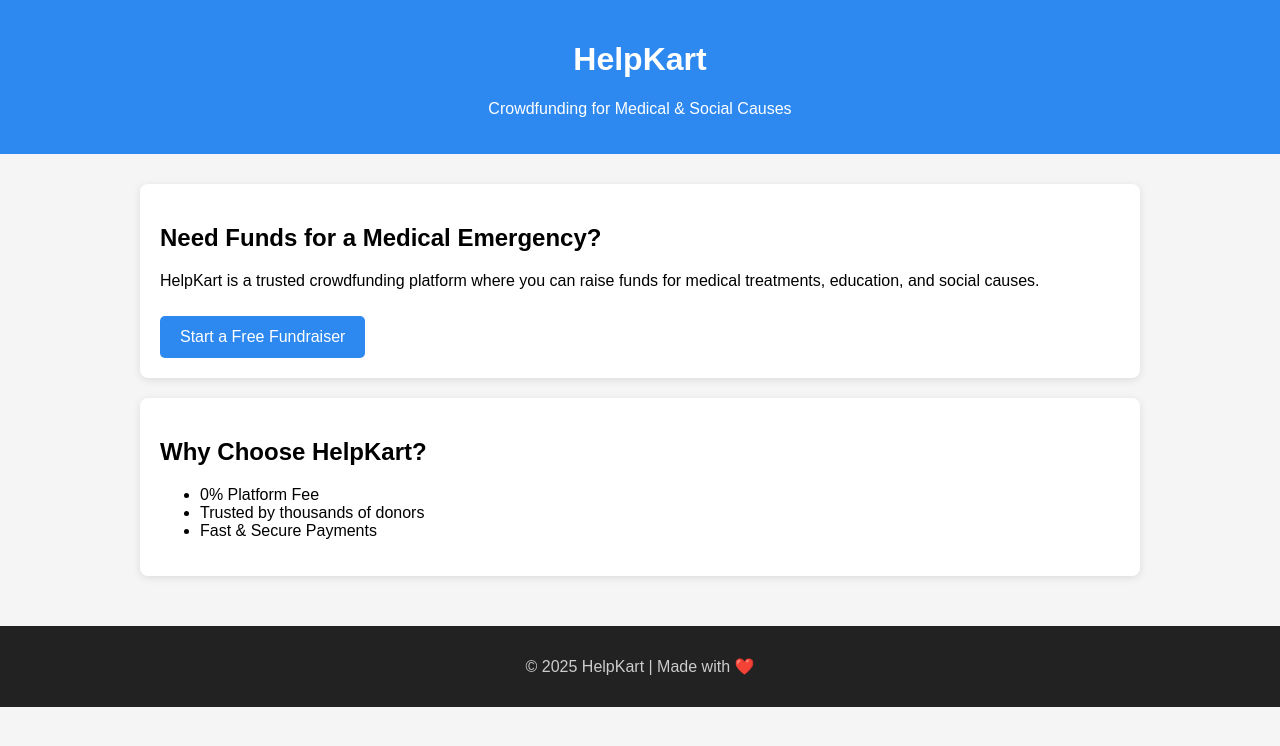
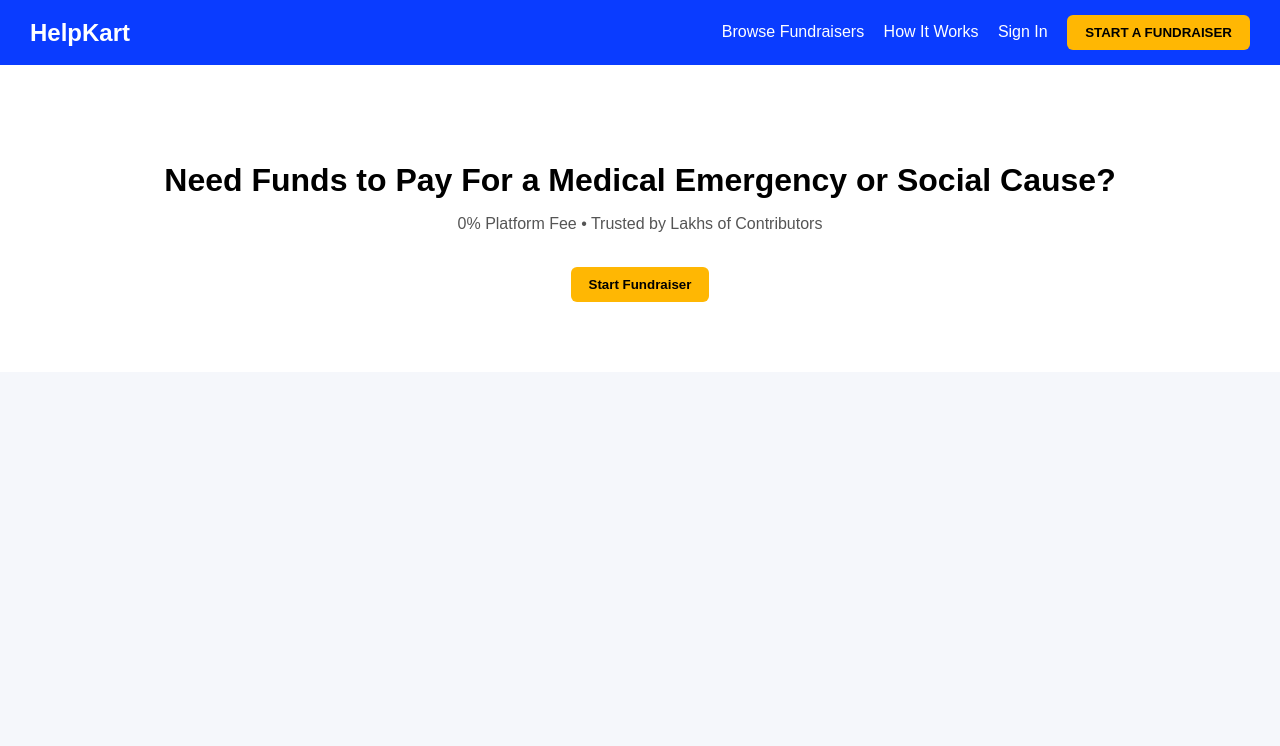
Before and after one commit to misterfacts47-spec/helpkart-website, a plain HTML site: page index.html in a window 1280 px wide. Drawn offline with Linux system fonts and the light colour scheme.

Commit message:
Update index.html with new HelpKart homepage and fundraiser modal

```diff
--- a/index.html
+++ b/index.html
@@ -2,79 +2,185 @@
 <html lang="en">
 <head>
 <meta charset="UTF-8">
-  <title>HelpKart – Crowdfunding Website</title>
+<title>HelpKart – Crowdfunding in India</title>
 <meta name="viewport" content="width=device-width, initial-scale=1.0">
+
 <style>
 body{
   margin:0;
-      font-family: Arial, Helvetica, sans-serif;
-      background:#f5f5f5;
+  font-family:Arial, sans-serif;
+  background:#f5f7fb;
 }
+
+/* HEADER */
 header{
-      background:#2d89ef;
-      color:white;
-      padding:20px;
+  background:#0a3cff;
+  color:#fff;
+  padding:15px 30px;
+  display:flex;
+  justify-content:space-between;
+  align-items:center;
+}
+.logo{
+  font-size:24px;
+  font-weight:bold;
+}
+nav a{
+  color:#fff;
+  margin-right:15px;
+  text-decoration:none;
+}
+.btn{
+  background:#ffb703;
+  border:none;
+  padding:10px 18px;
+  font-weight:bold;
+  border-radius:6px;
+  cursor:pointer;
+}
+
+/* HERO */
+.hero{
+  background:#ffffff;
+  text-align:center;
+  padding:70px 20px;
+}
+.hero h1{
+  font-size:32px;
+  margin-bottom:10px;
+}
+.hero p{
+  color:#555;
+}
+
+/* MODAL */
+.modal{
+  display:none;
+  position:fixed;
+  inset:0;
+  background:rgba(0,0,0,0.6);
+}
+.form-box{
+  background:#fff;
+  width:360px;
+  margin:60px auto;
+  padding:25px;
+  border-radius:10px;
+  position:relative;
+}
+.form-box h2{
+  margin-top:0;
   text-align:center;
 }
-    section{
-      padding:30px;
-      max-width:1000px;
-      margin:auto;
+label{
+  font-size:14px;
+  margin-top:10px;
+  display:block;
 }
-    .card{
-      background:white;
-      padding:20px;
-      border-radius:8px;
-      box-shadow:0 2px 8px rgba(0,0,0,0.1);
-      margin-bottom:20px;
+input, select{
+  width:100%;
+  padding:9px;
+  margin-top:5px;
 }
-    .btn{
-      display:inline-block;
-      padding:12px 20px;
-      background:#2d89ef;
-      color:white;
-      text-decoration:none;
-      border-radius:5px;
+.full{
+  width:100%;
+  margin-top:15px;
+}
+.small{
+  font-size:13px;
+  text-align:center;
   margin-top:10px;
 }
-    footer{
-      background:#222;
-      color:#ccc;
+.close{
+  position:absolute;
+  right:12px;
+  top:8px;
+  font-size:22px;
+  cursor:pointer;
+}
+.ngo{
   text-align:center;
-      padding:15px;
+  margin-top:10px;
+  font-size:13px;
 }
 </style>
 </head>
+
 <body>
 
 <header>
-  <h1>HelpKart</h1>
-  <p>Crowdfunding for Medical & Social Causes</p>
+  <div class="logo">HelpKart</div>
+  <nav>
+    <a href="#">Browse Fundraisers</a>
+    <a href="#">How It Works</a>
+    <a href="#">Sign In</a>
+    <button class="btn" onclick="openForm()">START A FUNDRAISER</button>
+  </nav>
 </header>
 
-<section>
-  <div class="card">
-    <h2>Need Funds for a Medical Emergency?</h2>
-    <p>
-      HelpKart is a trusted crowdfunding platform where you can raise funds
-      for medical treatments, education, and social causes.
-    </p>
-    <a class="btn" href="#">Start a Free Fundraiser</a>
+<section class="hero">
+  <h1>Need Funds to Pay For a Medical Emergency or Social Cause?</h1>
+  <p>0% Platform Fee • Trusted by Lakhs of Contributors</p>
+  <br>
+  <button class="btn" onclick="openForm()">Start Fundraiser</button>
+</section>
+
+<!-- FUNDRAISER FORM -->
+<div class="modal" id="fundForm">
+  <div class="form-box">
+    <span class="close" onclick="closeForm()">×</span>
+    <h2>Start a Fundraiser</h2>
+
+    <label>Language</label>
+    <select>
+      <option>English</option>
+      <option>Hindi</option>
+      <option>Bangla</option>
+      <option>Tamil</option>
+      <option>Assamese</option>
+    </select>
+
+    <label>Purpose of raising funds</label>
+    <select>
+      <option>Medical Treatment</option>
+      <option>Education</option>
+      <option>Children</option>
+      <option>Animal</option>
+      <option>Other</option>
+    </select>
+
+    <label>Name *</label>
+    <input type="text" placeholder="Name as per Aadhar">
+
+    <label>Email Address *</label>
+    <input type="email" placeholder="example@email.com">
+
+    <label>Create a Password *</label>
+    <input type="password">
+
+    <label>Mobile *</label>
+    <input type="tel" placeholder="+91">
+
+    <button class="btn full">Next</button>
+
+    <div class="small">
+      Already have an account? <a href="#">Login</a>
     </div>
 
-  <div class="card">
-    <h2>Why Choose HelpKart?</h2>
-    <ul>
-      <li>0% Platform Fee</li>
-      <li>Trusted by thousands of donors</li>
-      <li>Fast & Secure Payments</li>
-    </ul>
+    <div class="ngo">
+      Are you an NGO? <a href="#">Apply here</a>
     </div>
-</section>
+  </div>
+</div>
 
-<footer>
-  <p>© 2025 HelpKart | Made with ❤️</p>
-</footer>
+<script>
+function openForm(){
+  document.getElementById("fundForm").style.display="block";
+}
+function closeForm(){
+  document.getElementById("fundForm").style.display="none";
+}
+</script>
 
 </body>
 </html>
```
Lines whose indentation alone changed are shown as unchanged.
